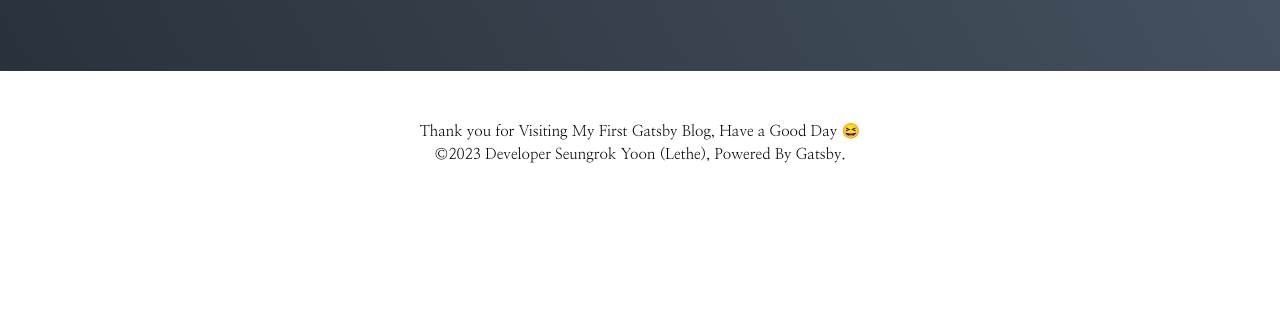
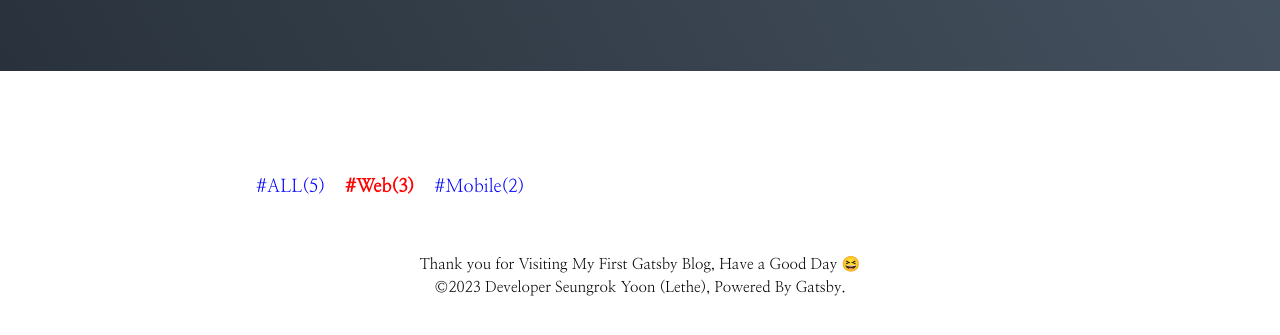
Before and after one commit to SeungrokYoon/lethe-blog, a Gatsby site: page / in a window 1280 px wide. Shown: the part 329-664 px from the top of the page. Built offline with nearby package versions, Linux system fonts and the light colour scheme; Gatsby itself is replaced by a stand-in of ours.

Commit message:
feat: CategoryList 추가

```diff
--- /dev/null
+++ b/src/components/Main/CategoryList.tsx
@@ -0,0 +1,63 @@
+import styled from '@emotion/styled'
+import { Link } from 'gatsby'
+import { FunctionComponent, ReactNode } from 'react'
+
+type CategoryListProps = {
+  selectedCategory: string
+  categoryList: {
+    [key: string]: number
+  }
+}
+
+type CategoryItemProps = {
+  active: boolean
+}
+
+type GatsbyLinkProps = {
+  children: ReactNode
+  className?: string
+  to: string
+} & CategoryItemProps
+
+const CategoryItem = styled(({ active, ...props }: GatsbyLinkProps) => (
+  <Link {...props} />
+))`
+  margin-right: 20px;
+  padding: 5px 0px;
+  font-size: 18px;
+  font-weight: ${({ active }) => (active ? '800' : '400')};
+  color: ${({ active }) => (active ? 'red' : 'blue')};
+  cursor: pointer;
+
+  &:last-of-type {
+    margin-right: 0;
+  }
+`
+
+const CategoryListWrapper = styled.div`
+  display: flex;
+  flex-wrap: wrap;
+  width: 768px;
+  margin: 100px auto 0px;
+`
+
+const CategoryList: FunctionComponent<CategoryListProps> = function ({
+  selectedCategory,
+  categoryList,
+}) {
+  return (
+    <CategoryListWrapper>
+      {Object.entries(categoryList).map(([name, count]) => (
+        <CategoryItem
+          to={`/?category=${name}`}
+          active={name === selectedCategory}
+          key={name}
+        >
+          #{name}({count})
+        </CategoryItem>
+      ))}
+    </CategoryListWrapper>
+  )
+}
+
+export default CategoryList
--- a/src/pages/index.tsx
+++ b/src/pages/index.tsx
@@ -2,7 +2,14 @@
 import GlobalStyle from 'components/Common/GlobalStyle'
 import styled from '@emotion/styled'
 import Introduction from 'components/Main/Introduction'
+import CategoryList from 'components/Main/CategoryList'
 import Footer from 'components/Common/Footer'
+
+const CATEGORY_LIST = {
+  ALL: 5,
+  Web: 3,
+  Mobile: 2,
+}
 
 const Container = styled.div`
   display: flex;
@@ -15,6 +22,7 @@
     <Container>
       <GlobalStyle />
       <Introduction />
+      <CategoryList selectedCategory="Web" categoryList={CATEGORY_LIST} />
       <Footer />
     </Container>
   )
```
